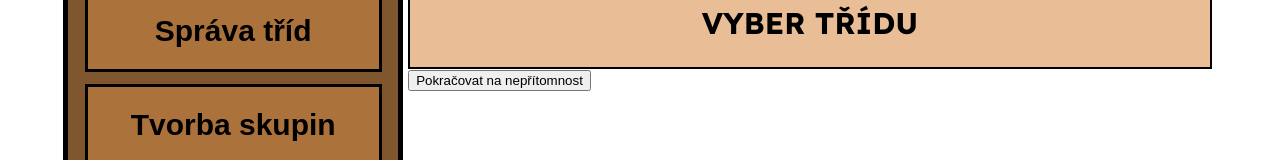
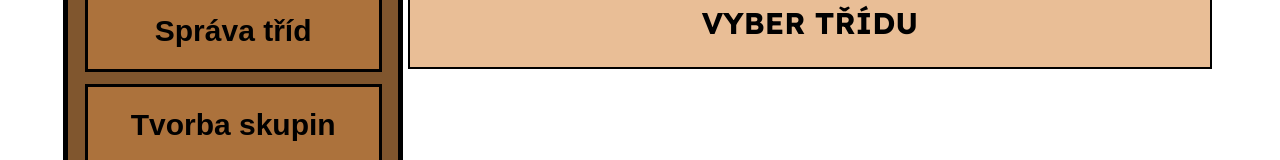
Before and after one commit to MichaelaHeidlerova/RozToc, a React (Vite) app in the folder my-app/: page /groups in a window 1280 px wide. Shown: the part 396-556 px from the top of the page. Built offline with nearby package versions, Linux system fonts and the light colour scheme; a web font is replaced by a local one.

Commit message:
Načtení druhé podminky - nepřítonost

```diff
--- a/my-app/src/pages/Groups/Nepritomnost.jsx
+++ b/my-app/src/pages/Groups/Nepritomnost.jsx
@@ -1,8 +1,10 @@
-import { seznam as zaci } from '../../seznam';
-import { useState } from 'react';
+import { useState, useEffect } from 'react';
 
 export const Nepritomnost = ({ setStep, aktivniTrida }) => {
   const [pritomniZaci, setPritomniZaci] = useState({});
+  const vsichniZaci = JSON.parse(localStorage.getItem('seznamZaku')) || [];
+
+  const zaci = vsichniZaci.filter((zak) => zak.trida === aktivniTrida);
 
   useState(() => {
     const initialPritomni = {};
@@ -19,12 +21,10 @@ export const Nepritomnost = ({ setStep, aktivniTrida }) => {
     }));
   };
 
-  console.log('Aktivní třída:', aktivniTrida);
-
   return (
     <div>
       <div className="pageTitle">
-          <h2>OZNAČ NEPŘÍTOMNÉ ŽAKY</h2>
+        <h2>OZNAČ NEPŘÍTOMNÉ ŽAKY</h2>
       </div>
       <p>Zde bude správa nepřítomností studentů.</p>
       <ul>
--- a/my-app/src/pages/Groups/VytvoreniSkupin.jsx
+++ b/my-app/src/pages/Groups/VytvoreniSkupin.jsx
@@ -1,4 +1,3 @@
-
 export const VytvoreniSkupin = ({ setStep, aktivniTridaHandler }) => {
   const volaniSkupin = JSON.parse(localStorage.getItem('seznamTrid')) || [];
 
@@ -9,12 +8,15 @@ export const VytvoreniSkupin = ({ setStep, aktivniTridaHandler }) => {
       </div>
       <div className="numberOfGroup">
         {volaniSkupin?.map((row) => (
-        <button key={row.nazevTridy} className="number" onClick={() => aktivniTridaHandler(row.nazevTridy)}>
+          <button
+            key={row.nazevTridy}
+            className="number"
+            onClick={() => aktivniTridaHandler(row.nazevTridy)}
+          >
             {row.nazevTridy}
           </button>
         ))}
       </div>
-        <button onClick={() => setStep("nepritomnost")}>Pokračovat na nepřítomnost</button>
     </div>
   );
 };
```
Lines whose indentation alone changed are shown as unchanged.
